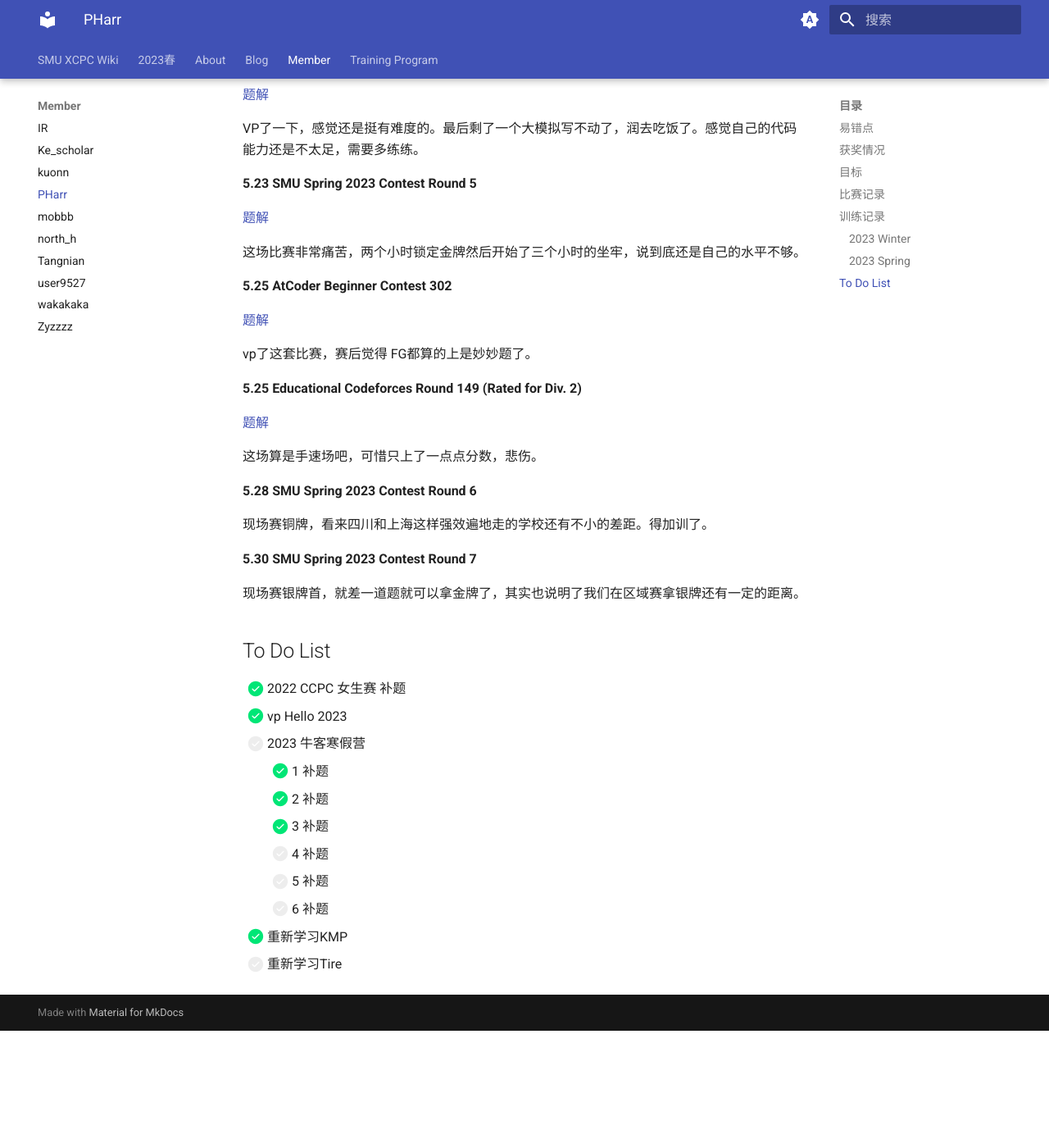
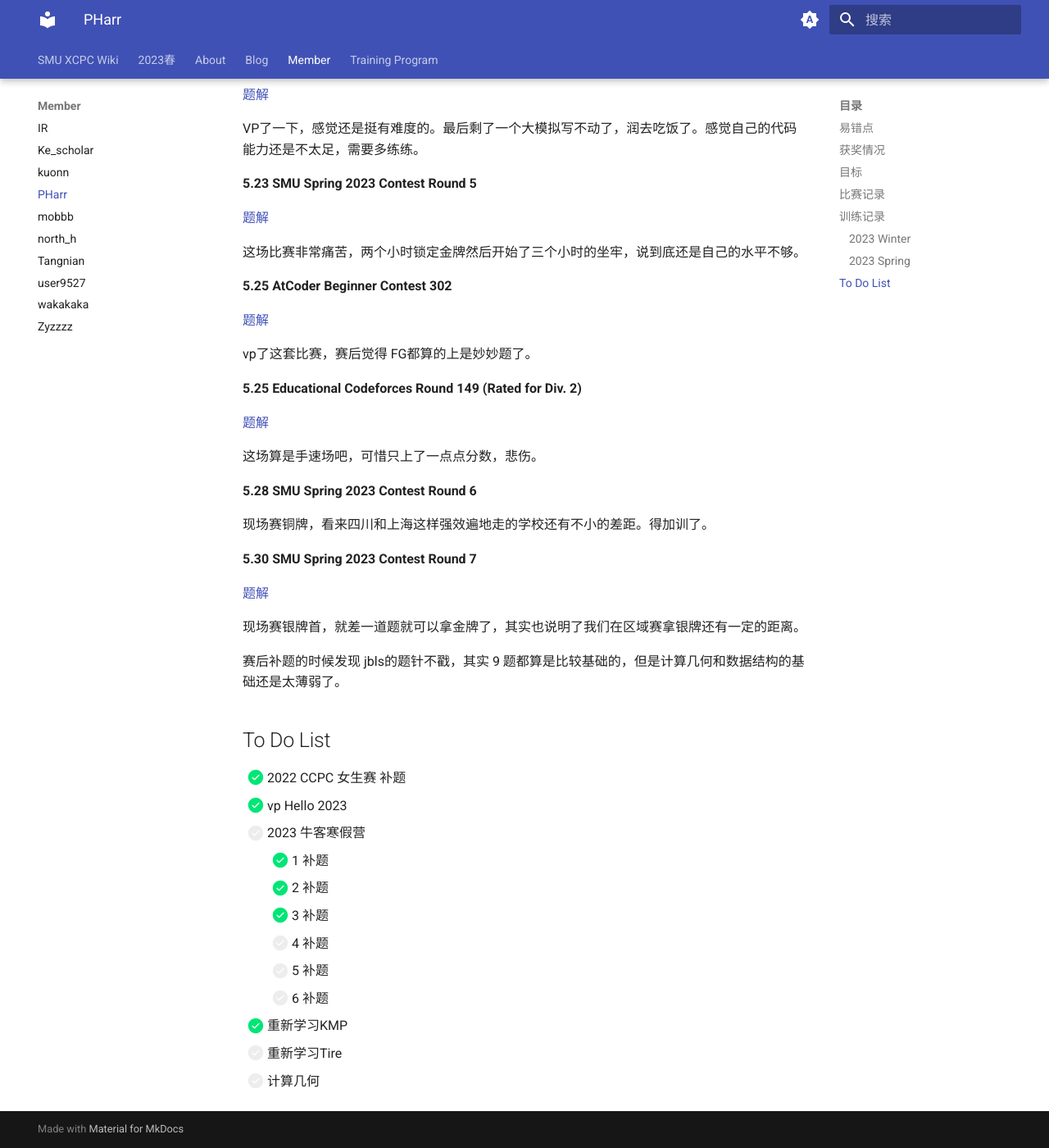
Before and after one commit to SMU-XCPC/wiki, an MkDocs documentation site: the page built from docs/Member/PHarr.md, in a window 1280 px wide and 1400 px high, scrolled down 9866 px. Shown: the whole window at 82% size. Built offline with MkDocs 1.6.1 and Material for MkDocs 9.7.7, drawn with Linux system fonts in a browser that asks for light colours; before the commit the page ends 11123 px from its top, so only the background shows below that.

Commit message:
Update PHarr.md

```diff
--- a/docs/Member/PHarr.md
+++ b/docs/Member/PHarr.md
@@ -429,7 +429,11 @@ vp了这套比赛，赛后觉得 FG都算的上是妙妙题了。
 
 **5.30 SMU Spring 2023 Contest Round 7**
 
+[题解](https://www.cnblogs.com/PHarr/p/17445779.html)
+
 现场赛银牌首，就差一道题就可以拿金牌了，其实也说明了我们在区域赛拿银牌还有一定的距离。
+
+赛后补题的时候发现 jbls的题针不戳，其实 9 题都算是比较基础的，但是计算几何和数据结构的基础还是太薄弱了。
 
 ## To Do List
 
@@ -444,3 +448,4 @@ vp了这套比赛，赛后觉得 FG都算的上是妙妙题了。
     - [ ] 6 补题
 - [x] 重新学习KMP
 - [ ] 重新学习Tire
+- [ ] 计算几何
```
